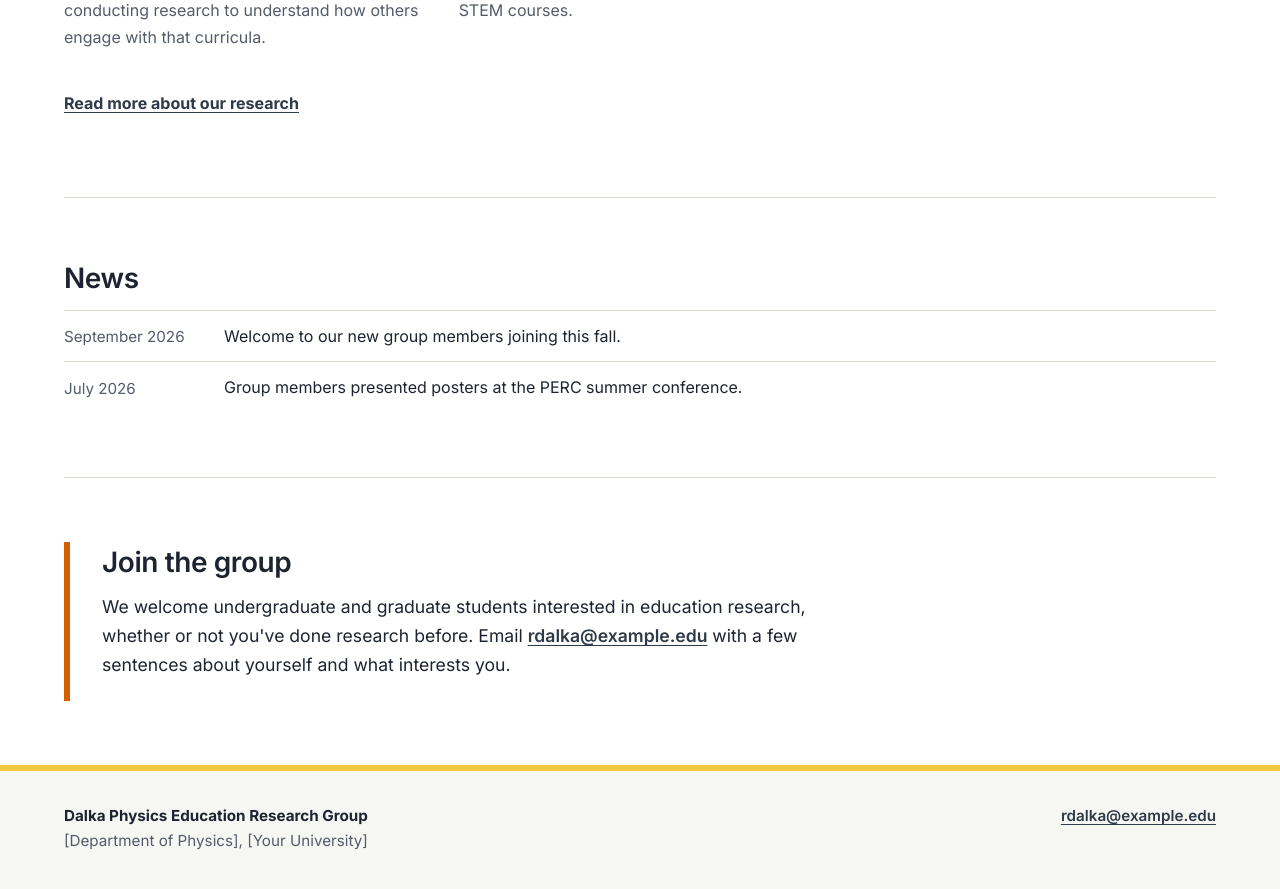
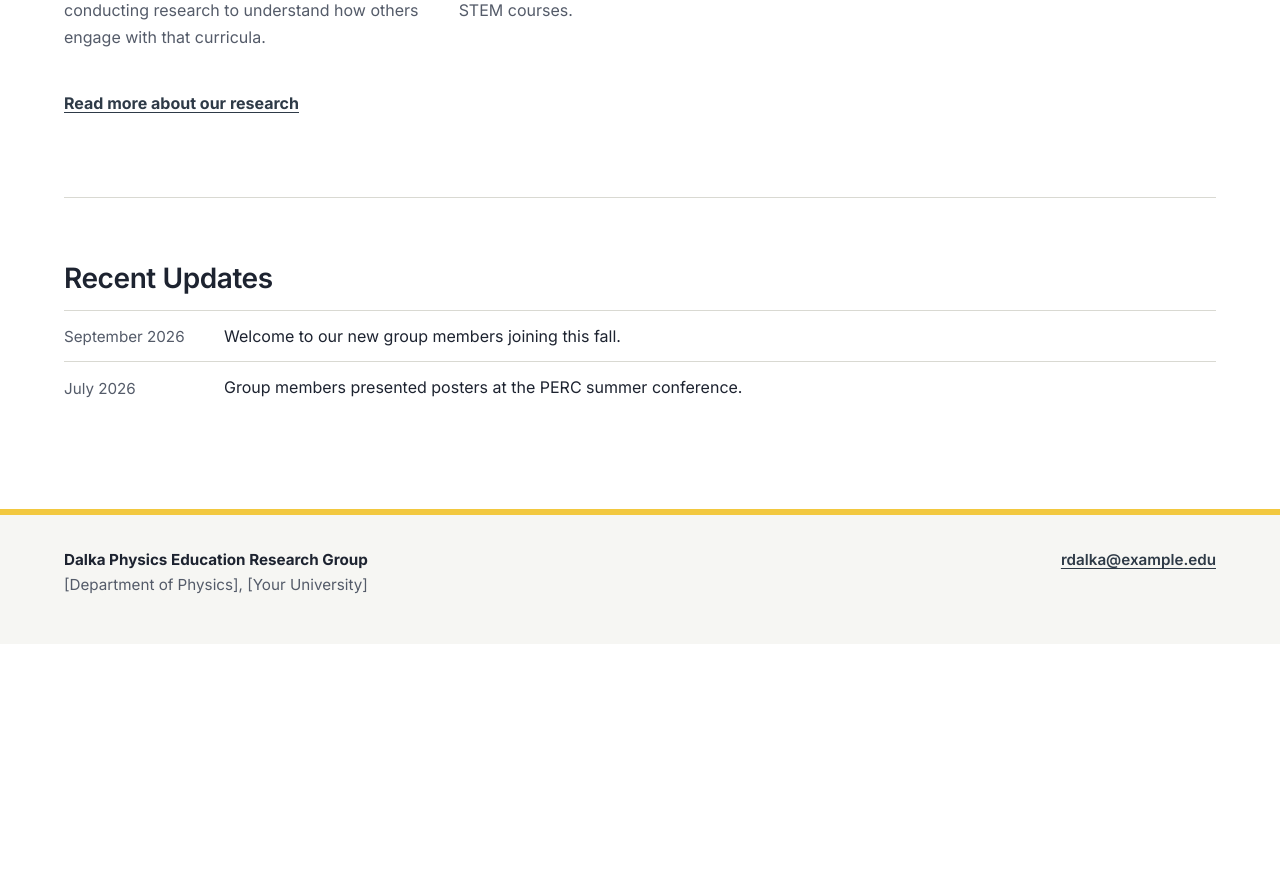
Before and after one commit to rpdalka/dalkaperg-site, a Jekyll site: the page built from index.html, in a window 1280 px wide and 900 px high, scrolled down 834 px. Shown: the top 889 px of the window. Built offline with Jekyll 4.4.1, drawn with Linux system fonts in a browser that asks for light colours; after the commit the page ends 1478 px from its top, so only the background shows below that.

Commit message:
Update index.html

```diff
--- a/index.html
+++ b/index.html
@@ -29,7 +29,7 @@ layout: default
 
 {% if site.data.news and site.data.news.size > 0 %}
 <section class="wrap section">
-  <h2>News</h2>
+  <h2>Recent Updates</h2>
   <ul class="news">
     {% for item in site.data.news limit: 5 %}
     <li>
@@ -41,7 +41,7 @@ layout: default
 </section>
 {% endif %}
 
-<section class="wrap section join">
+<!-- <section class="wrap section join">
   <h2>Join the group</h2>
-  <p>We welcome undergraduate and graduate students interested in education research, whether or not you've done research before. Email <a href="mailto:{{ site.email }}">{{ site.email }}</a> with a few sentences about yourself and what interests you.</p>
-</section>
+  <p>We welcome undergraduate students interested in education research, whether or not you've done research before. Email <a href="mailto:{{ site.email }}">{{ site.email }}</a> with a few sentences about yourself and what interests you.</p>
+</section> -->
```
